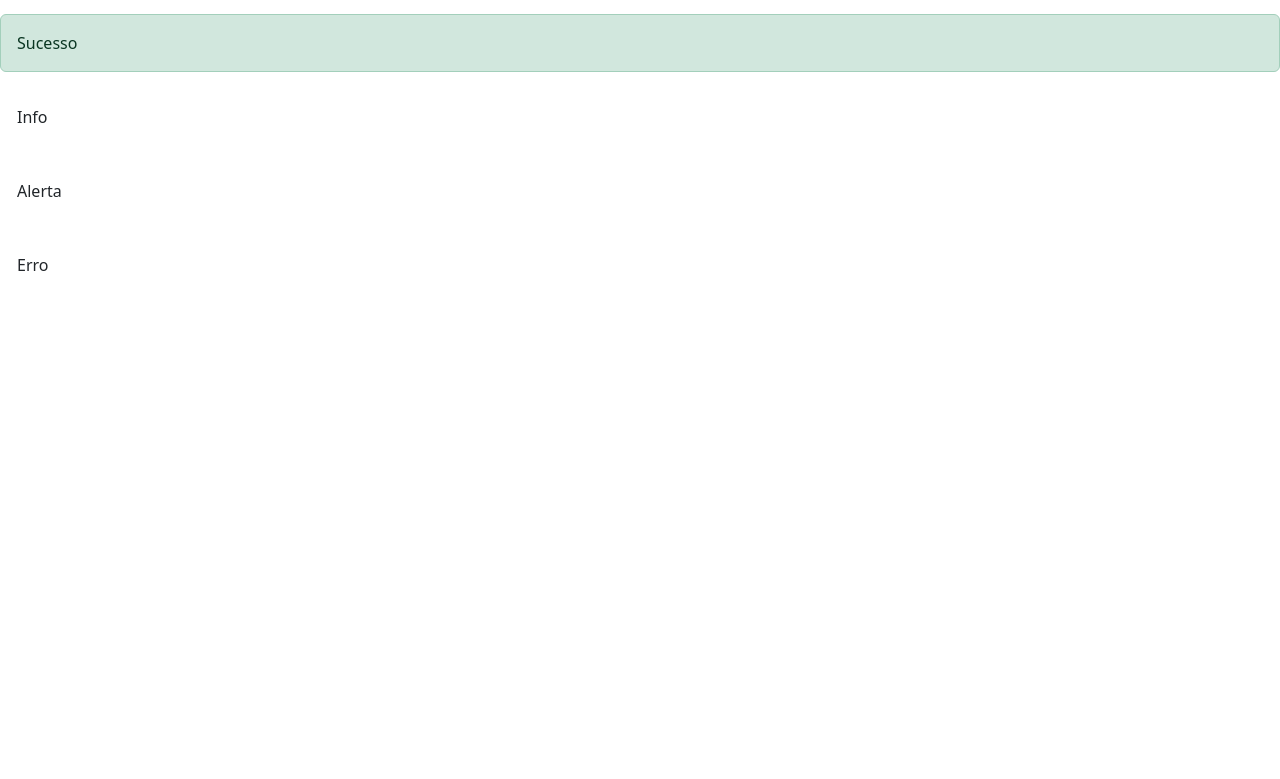
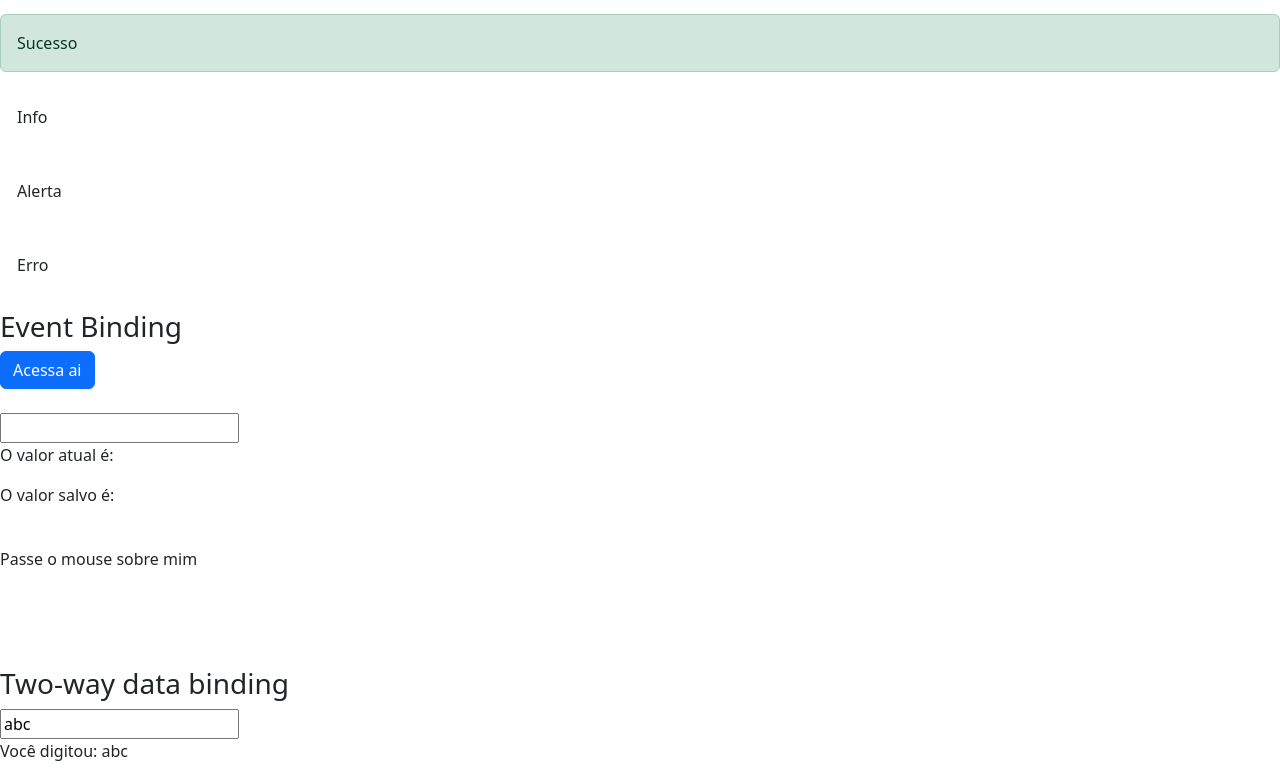
Before and after one commit to EmanuelSergio/Angular, an Angular app in the folder data-binding/: page / in a window 1280 px wide. Shown: the part 728-1507 px from the top of the page. Before the commit the page ends 1038 px from the top, so only its background shows below. Built offline with nearby package versions, Linux system fonts and the light colour scheme.

Commit message:
comunicações entre DOM e Component

```diff
--- a/data-binding/src/app/data-binding/data-binding.component.css
+++ b/data-binding/src/app/data-binding/data-binding.component.css
@@ -0,0 +1,4 @@
+.highlight{
+  background-color: yellow;
+  font-weight: bold;
+}
--- a/data-binding/src/app/data-binding/data-binding.component.html
+++ b/data-binding/src/app/data-binding/data-binding.component.html
@@ -8,6 +8,8 @@
     <p>o curso Angular é bom: {{getCurtirCurso() && cursoAngular }}</p>
   </article>
 
+  <!--PROPERTY BINDING-->
+
   <article>
     <h3>property Binding</h3>
     <img src="{{urlImagen}}"> <!--forma de pegar uma imagen do typescript-->
@@ -16,6 +18,8 @@
   </article>
 
   <hr>
+
+  <!--STYLE BINDING-->
 
   <article>
     <h3>Class e Style Binding</h3>
@@ -40,10 +44,76 @@
       <div class="alert" role="alert" [class.alert-warning] = "classe.value == 'alert-warning'">Alerta</div>
       <div class="alert" role="alert" [class.alert-danger] = "classe.value == 'alert-danger'">Erro</div>
 
-
+      <div class="alert alert-danger" role="alert"  [style.display]="classe.value == 'alert-danger' ? 'block' : 'none'">Esta mensagem só aparece quando der erro</div>
 
     </div>
   </article>
 
+ <article>
+
+    <h3>Event Binding</h3>
+
+    <div>
+
+      <button (click)="botaoClicado()" class="btn btn-primary">Acessa ai</button>
+
+      <br><br>
+
+      <input type="text"
+      (keyup)="onKeyUp($event)"
+      (keyup.enter)="salvarValor(campoImput.value)"
+      (blur)="salvarValor(campoImput.value)"
+      #campoImput/>
+
+
+
+      <p>O valor atual é: {{ valorAtual }}</p>
+      <p>O valor salvo é: {{ valorSalvo }}</p>
+
+      <br>
+
+    </div>
+
+    <span (mouseover)="onMouseOverOut()"
+    (mouseout)="onMouseOverOut()"
+    [class.highlight]="isMouseOver"
+    >Passe o mouse sobre mim</span>
+
+ </article>
+
 
 </section>
+
+<br><br><br><br>
+
+<section class="two-way-binding">
+    <article>
+        <h3>Two-way data binding</h3>
+        <div>
+
+          <input type="text"
+            [value]="nome"
+            (input)="nome = valor.value"
+            #valor
+          />
+
+
+         <!--<input type="text"
+            [ngModel]="nome"
+            (ngModelChange)="nome = $event"
+            #valor
+          />-->
+
+
+
+          <p>Você digitou: {{ nome }}</p>
+        </div>
+
+    </article>
+
+
+
+
+
+
+</section>
--- a/data-binding/src/app/data-binding/data-binding.component.ts
+++ b/data-binding/src/app/data-binding/data-binding.component.ts
@@ -10,8 +10,27 @@ export class DataBindingComponent {
 url:string = 'http://loiane.com'
 urlImagen:string = 'http://lorempixel.com.br/600/400'
 cursoAngular:boolean = true
+valorAtual:string = '';
+valorSalvo:string = '';
+isMouseOver:boolean=false
 
+nome:any='abc'
 
+onMouseOverOut(){
+  this.isMouseOver = !this.isMouseOver
+}
+
+salvarValor(valor:string){
+  this.valorSalvo = valor
+}
+
+onKeyUp(evento:KeyboardEvent){
+  this.valorAtual = (<HTMLInputElement>evento.target).value
+}
+
+botaoClicado(){
+  alert('botao acessado')
+}
 
 getValor(){
   return 1
```
